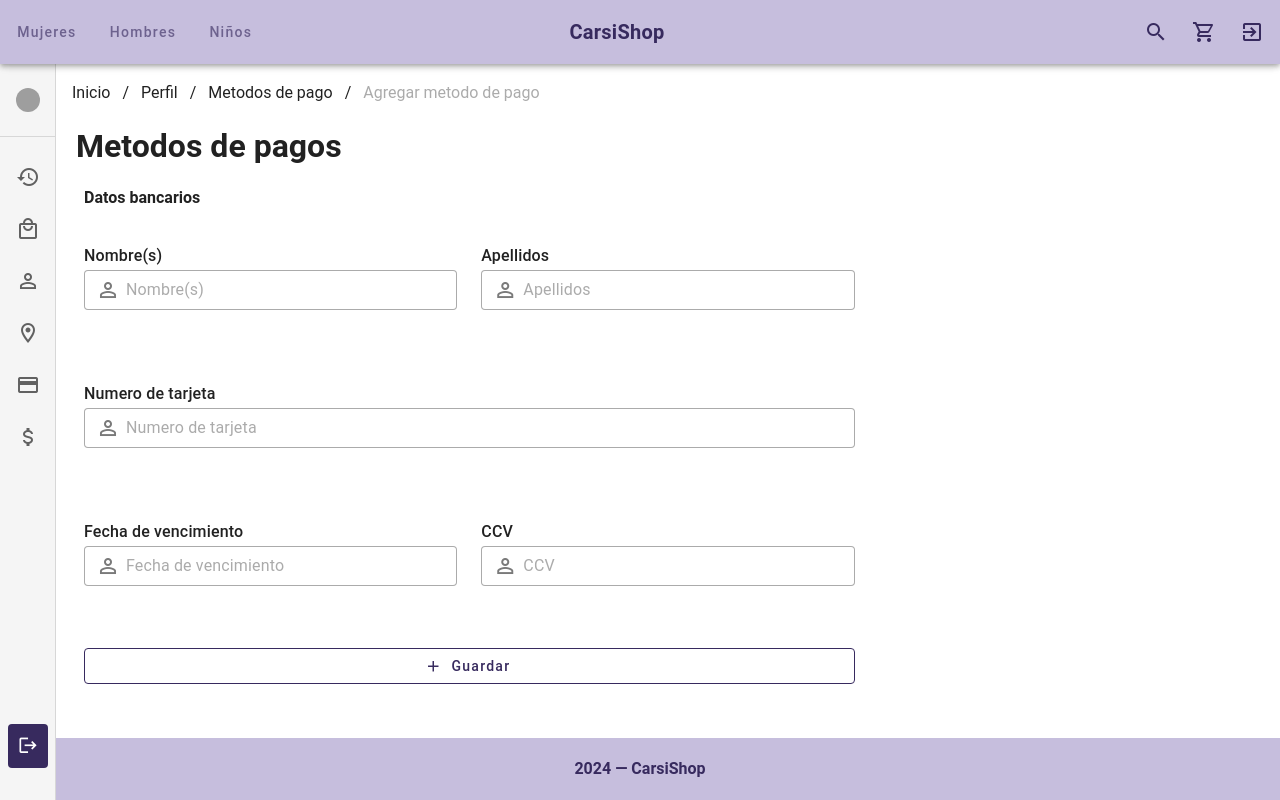
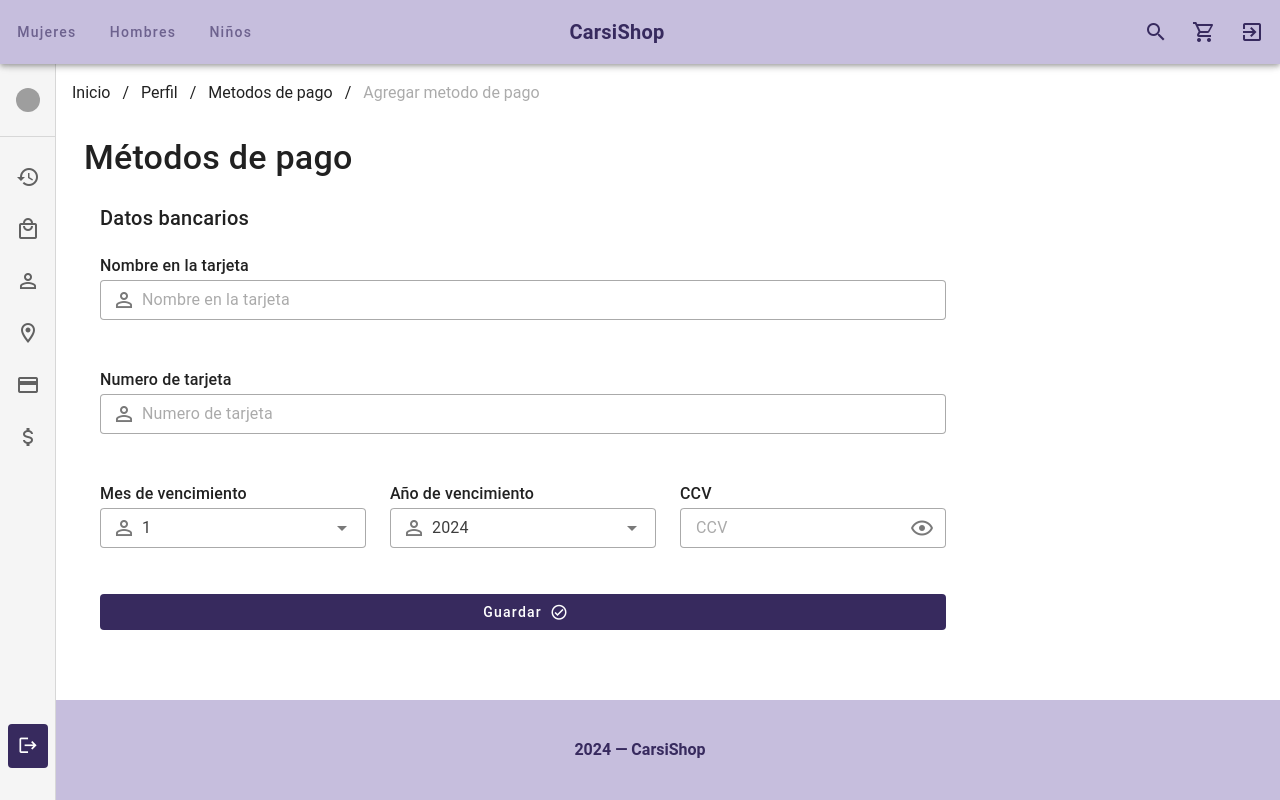
Before and after one commit to JoksanBahena/CARSISHOP-UI, a Vue app: page /profileAddPayment in a window 1280 px wide. Built offline with nearby package versions, Linux system fonts and the light colour scheme; grey boxes are pictures that could not be loaded.

Commit message:
[ADD] validaciones para agregar una tarjeta

```diff
--- a/src/views/profile/ProfileAddPaymentView.vue
+++ b/src/views/profile/ProfileAddPaymentView.vue
@@ -1,137 +1,241 @@
 <template>
   <profile-layout>
     <v-breadcrumbs :items="items"></v-breadcrumbs>
-    <h1 class='ml-5'>Metodos de pagos</h1>
 
     <v-container>
-      <h4>Datos bancarios</h4>
+      <p class="text-h4 font-weight-medium mb-2">Métodos de pago</p>
+
+      <v-card variant="flat" class="mt-4">
+        <v-card-title>Datos bancarios</v-card-title>
+        <v-card-item>
           <v-form>
-
-      <v-row class="mt-5">
-        <v-col cols="8" md="4">
-          <div class="mb-4">
+            <v-row>
+              <v-col cols="12" lg="9">
+                <div>
                   <div class="text-subtitle-1 font-weight-medium">
-              Nombre(s)
+                    Nombre en la tarjeta
                   </div>
                   <v-text-field
+                    v-model="state.owner"
                     density="compact"
-              placeholder="Nombre(s)"
+                    placeholder="Nombre en la tarjeta"
                     prepend-inner-icon="mdi-account-outline"
                     variant="outlined"
+                    @blur="v$.owner.$touch"
+                    @input="v$.owner.$touch"
+                    :error-messages="v$.owner.$errors.map((e) => e.$message)"
                   />
                 </div>
               </v-col>
-        <v-col cols="8" md="4">
-          <div class="mb-4">
-            <div class="text-subtitle-1 font-weight-medium">
-              Apellidos
-            </div>
-            <v-text-field
-              density="compact"
-              placeholder="Apellidos"
-              prepend-inner-icon="mdi-account-outline"
-              variant="outlined"
-            />
-          </div>
-        </v-col>
-
-      </v-row>
-      <v-row class="mt-5">
-        <v-col cols="8">
-          <div class="mb-4">
+              <v-col cols="12" lg="9">
+                <div>
                   <div class="text-subtitle-1 font-weight-medium">
                     Numero de tarjeta
                   </div>
                   <v-text-field
+                    v-model="state.number"
                     density="compact"
                     placeholder="Numero de tarjeta"
                     prepend-inner-icon="mdi-account-outline"
                     variant="outlined"
+                    :counter="16"
+                    @blur="v$.number.$touch"
+                    @input="v$.number.$touch"
+                    :error-messages="v$.number.$errors.map((e) => e.$message)"
                   />
                 </div>
               </v-col>
             </v-row>
-      <v-row class="mt-5">
-        <v-col cols="8" md="4">
-          <div class="mb-4">
+            <v-row>
+              <v-col cols="6" lg="3">
+                <div>
                   <div class="text-subtitle-1 font-weight-medium">
-              Fecha de vencimiento
+                    Mes de vencimiento
                   </div>
-            <v-text-field
+                  <v-select
+                    v-model="state.expiration_month"
                     density="compact"
-              placeholder="Fecha de vencimiento"
+                    placeholder="Mes de vencimiento"
                     prepend-inner-icon="mdi-account-outline"
                     variant="outlined"
+                    :items="months"
+                    @blur="v$.expiration_month.$touch"
+                    @input="v$.expiration_month.$touch"
+                    :error-messages="
+                      v$.expiration_month.$errors.map((e) => e.$message)
+                    "
                   />
                 </div>
               </v-col>
-        <v-col cols="8" md="4">
-          <div class="mb-4">
+              <v-col cols="6" lg="3">
+                <div>
                   <div class="text-subtitle-1 font-weight-medium">
-              CCV
+                    Año de vencimiento
                   </div>
-            <v-text-field
+                  <v-select
+                    v-model="state.expiration_year"
                     density="compact"
-              placeholder="CCV"
+                    placeholder="Año de vencimiento"
                     prepend-inner-icon="mdi-account-outline"
                     variant="outlined"
+                    :items="years"
+                    @blur="v$.expiration_year.$touch"
+                    @input="v$.expiration_year.$touch"
+                    :error-messages="
+                      v$.expiration_year.$errors.map((e) => e.$message)
+                    "
                   />
                 </div>
               </v-col>
-
+              <v-col cols="12" lg="3">
+                <div>
+                  <div class="text-subtitle-1 font-weight-medium">CCV</div>
+                  <v-text-field
+                    v-model="state.cvv"
+                    density="compact"
+                    placeholder="CCV"
+                    variant="outlined"
+                    :counter="3"
+                    :append-inner-icon="
+                      visible ? 'mdi-eye-off-outline' : 'mdi-eye-outline'
+                    "
+                    :type="visible ? 'text' : 'password'"
+                    @click:append-inner="visible = !visible"
+                    @blur="v$.cvv.$touch"
+                    @input="v$.cvv.$touch"
+                    :error-messages="v$.cvv.$errors.map((e) => e.$message)"
+                  />
+                </div>
+              </v-col>
             </v-row>
             <v-row>
-        <v-col cols="8">
+              <v-col cols="12" lg="9">
                 <v-btn
-            variant="outlined"
-            class="mb-8  text-none"
+                  variant="flat"
+                  class="text-none"
                   :color="colors.primary_dark"
                   block
-            href="/profilePayment"
-            prepend-icon="mdi-plus"
-          >Guardar</v-btn>
+                  append-icon="mdi-check-circle-outline"
+                  @click="submitForm()"
+                >
+                  Guardar
+                </v-btn>
               </v-col>
             </v-row>
           </v-form>
-
+        </v-card-item>
+      </v-card>
     </v-container>
-
   </profile-layout>
 </template>
 
 <script setup>
 import Colors from "@/utils/Colors.js";
+import ProfileLayout from "@/layouts/user/ProfileLayout.vue";
+
 import { ref } from "vue";
-import ProfileLayout from "@/layouts/user/ProfileLayout.vue";
+import { reactive } from "vue";
+import { useVuelidate } from "@vuelidate/core";
+import { required, minLength, maxLength, helpers } from "@vuelidate/validators";
+
+const { withMessage, regex } = helpers;
 
 const items = [
   {
-    title: 'Inicio',
+    title: "Inicio",
     disabled: false,
-    href: '/',
+    href: "/",
   },
   {
-    title: 'Perfil',
+    title: "Perfil",
     disabled: false,
-    href: '/profileAccount',
+    href: "/profileAccount",
   },
   {
-    title: 'Metodos de pago',
+    title: "Metodos de pago",
     disabled: false,
-    href: '/profilePayment',
-
+    href: "/profilePayment",
   },
   {
-    title: 'Agregar metodo de pago',
+    title: "Agregar metodo de pago",
     disabled: true,
-    href: '/profileAddPayment',
+    href: "/profileAddPayment",
+  },
+];
 
-  }
-];
 const colors = {
   primary: Colors.cs_primary,
   primary_dark: Colors.cs_primary_dark,
   white: Colors.cs_white,
 };
 
+const visible = ref(false);
+
+const months = Array.from({ length: 12 }, (_, i) => i + 1);
+
+const current_year = new Date().getFullYear();
+const years = Array.from({ length: 21 }, (_, i) => current_year + i);
+
+const card = {
+  owner: "",
+  number: "",
+  expiration_month: months[0],
+  expiration_year: years[0],
+  expiration_date: "",
+  cvv: "",
+};
+
+const state = reactive({ ...card });
+
+const rules = {
+  owner: {
+    required: withMessage("El nombre en la tarjeta es obligatorio", required),
+    regex: withMessage(
+      "El nombre en la tarjeta no puede contener caracteres especiales",
+      regex(
+        /^[a-zA-ZÀ-ÿ\u00f1\u00d1]+(\s*[a-zA-ZÀ-ÿ\u00f1\u00d1]*)*[a-zA-ZÀ-ÿ\u00f1\u00d1]*$/
+      )
+    ),
+  },
+  number: {
+    required: withMessage("El número de tarjeta es obligatorio", required),
+    regex: withMessage(
+      "El número de tarjeta debe ser un número",
+      regex(/^[0-9]*$/)
+    ),
+    minLength: withMessage(
+      "Numero de tarjeta debe tener 16 digitos",
+      minLength(16)
+    ),
+    maxLength: withMessage(
+      "Numero de tarjeta debe tener 16 digitos",
+      maxLength(16)
+    ),
+  },
+  expiration_month: {
+    required: withMessage("Mes de vencimiento obligatorio", required),
+  },
+  expiration_year: {
+    required: withMessage("Año de vencimiento obligatorio", required),
+  },
+  cvv: {
+    required: withMessage("CCV obligatorio", required),
+    regex: withMessage("CCV debe ser un número", regex(/^\d+$/)),
+    minLength: withMessage("CCV debe tener 3 digitos", minLength(3)),
+    maxLength: withMessage("CCV debe tener 3 digitos", maxLength(3)),
+  },
+};
+
+const v$ = useVuelidate(rules, state);
+
+const submitForm = () => {
+  v$.value.$touch();
+  if (v$.value.$error) return;
+
+  card.expiration_date = `${state.expiration_month}/${state.expiration_year}`;
+  // delete card.expiration_month;
+  // delete card.expiration_year;
+
+  alert(JSON.stringify(card));
+};
 </script>
```
Lines whose indentation alone changed are shown as unchanged.
